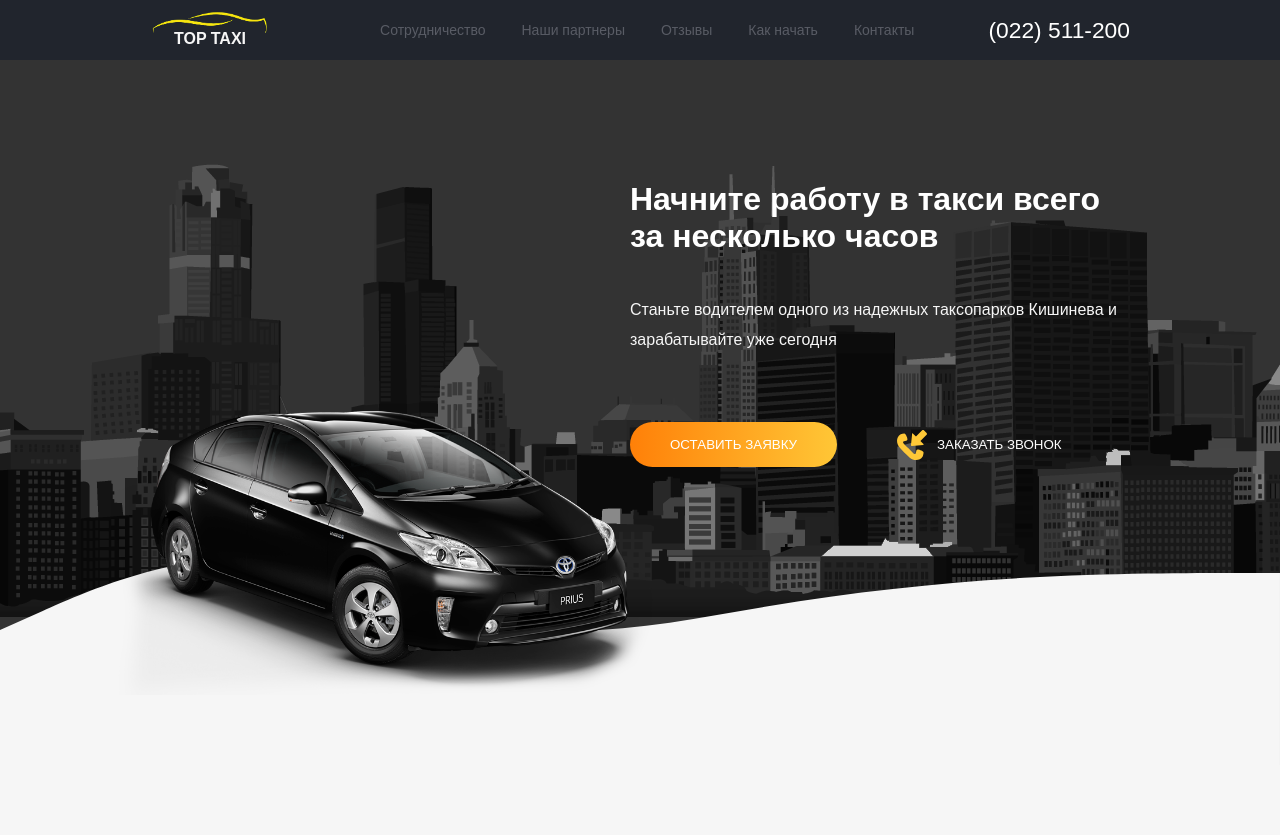
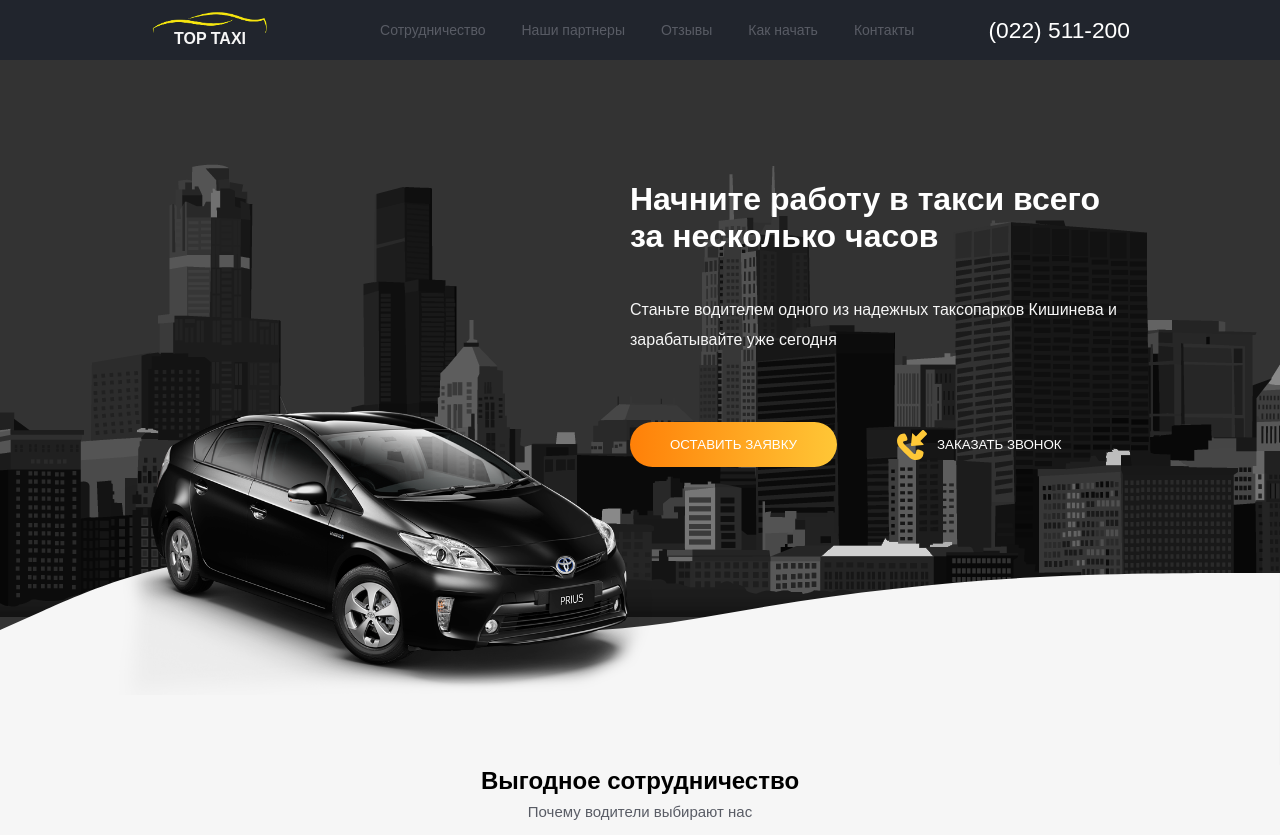
Before and after one commit to maxmdev/taxi-website, a React (Create React App) app: page / in a window 1280 px wide. Before the commit the page ends 800 px from the top, so only its background shows below. Built offline with nearby package versions, Linux system fonts and the light colour scheme.

Commit message:
fixes in header, added section header block -> shoud be rewrited as component

```diff
--- a/src/App.js
+++ b/src/App.js
@@ -8,10 +8,10 @@ function App() {
     const [landingPageData, setLandingPageData] = useState({});
 
   return (
-      <div>
-      <Header data={Header}/>
+      <>
+          <Header data={Header}/>
           <Partnership data={Partnership}/>
-      </div>
+      </>
   )
 }
 
--- a/src/Styles.css
+++ b/src/Styles.css
@@ -2,6 +2,7 @@
   max-width: 980px;
 }
 
+/* Header */
 h1 {
   color: #ffffff;
 }
@@ -121,3 +122,23 @@ h1 {
   background-position: center;
   background-image: url('./images/city.png');
 }
+
+/* Section Partnership */
+.partnership {
+  display: flex;
+  flex-direction: column;
+  justify-items: center;
+  align-content: center;
+  align-items: center;
+}
+
+.partnership h2 {
+  margin-top: 2px;
+  margin-bottom: 4px;
+}
+
+.partnership p {
+  margin-top: 4px;
+  color: #595c65;
+  font-size: 15px;
+}
--- a/src/components/Partnership.jsx
+++ b/src/components/Partnership.jsx
@@ -1,7 +1,8 @@
 export const Partnership = (props) => {
     return (
         <section className='partnership'>
-
+            <h2>Выгодное сотрудничество</h2>
+            <p>Почему водители выбирают нас</p>
         </section>
     )
 }
```
